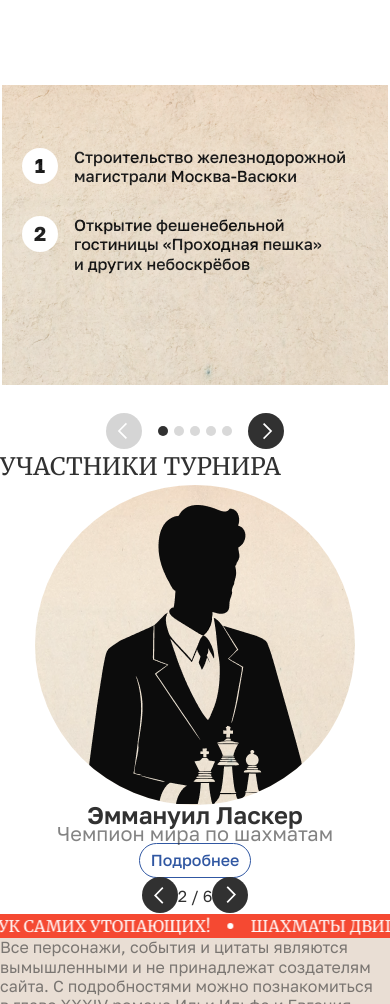
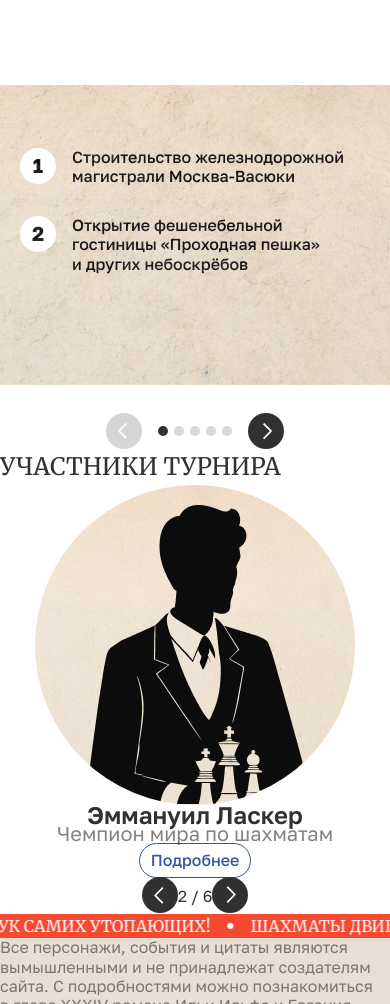
Before and after one commit to Andrew-Yurkin/chess-club, a website built with Vite: page index.html in a window 390 px wide. Shown: the part 1816-2820 px from the top of the page. Built offline with nearby package versions, Linux system fonts and the light colour scheme.

Commit message:
fix margin and padding

```diff
--- a/src/components/members/members.scss
+++ b/src/components/members/members.scss
@@ -129,7 +129,7 @@
 		img {
 			position: relative;
 			top: 10px;
-			left: 1px;
+			left: 2px;
 			transform: translateX(size(0px, -2.5px, forward)) translateY(size(0px, 0px, forward));
 		}
 
--- a/src/components/stages/stages.scss
+++ b/src/components/stages/stages.scss
@@ -56,7 +56,7 @@
 		margin-top: 52px;
 
 		@media (max-width: 1023px) {
-			margin: 144px 2px 0 2px;
+			margin: 144px 0px 0 0px;
 		}
 	}
 
--- a/src/styles/base.scss
+++ b/src/styles/base.scss
@@ -24,5 +24,5 @@
   --color-footer: #E9DED4;
 
 	--container: 1366px;
-  --padding-inline: #{size(72px, 18px)};
+  --padding-inline: #{size(72px, 20px)};
 }
```
